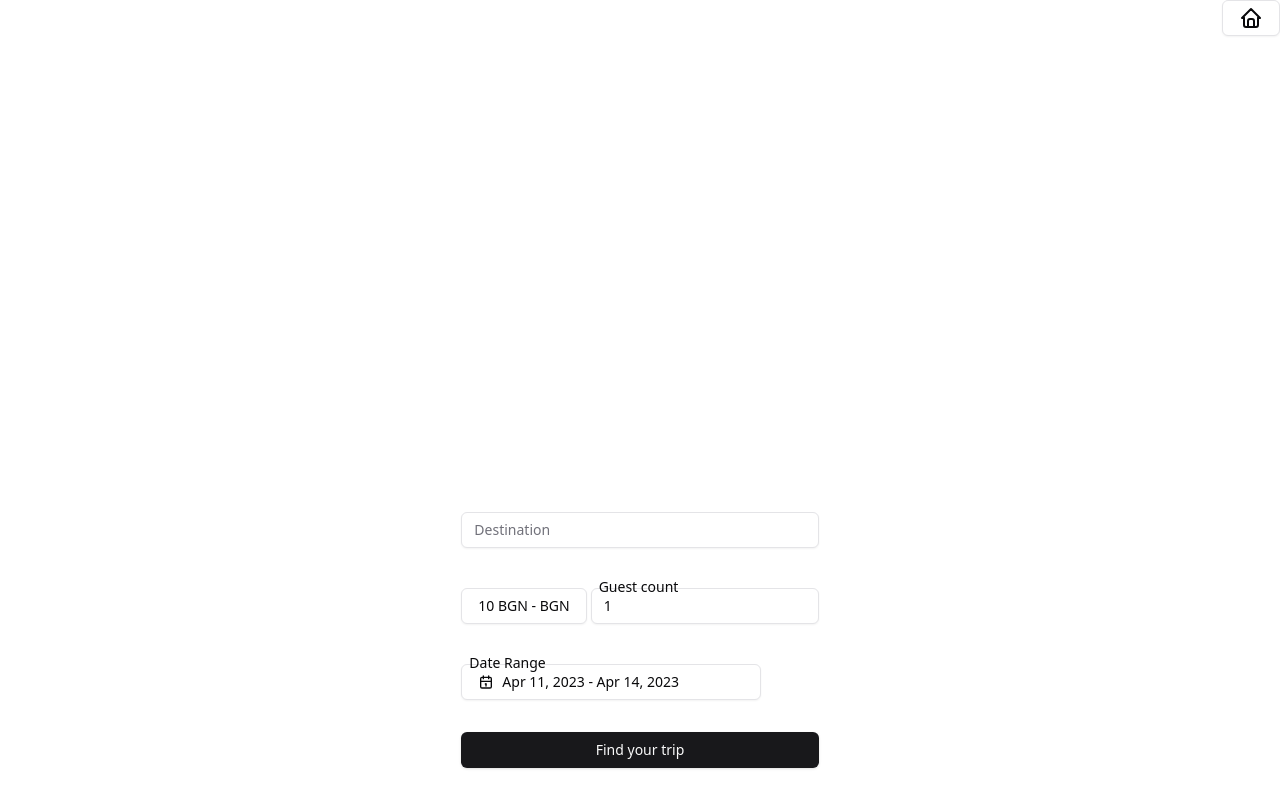
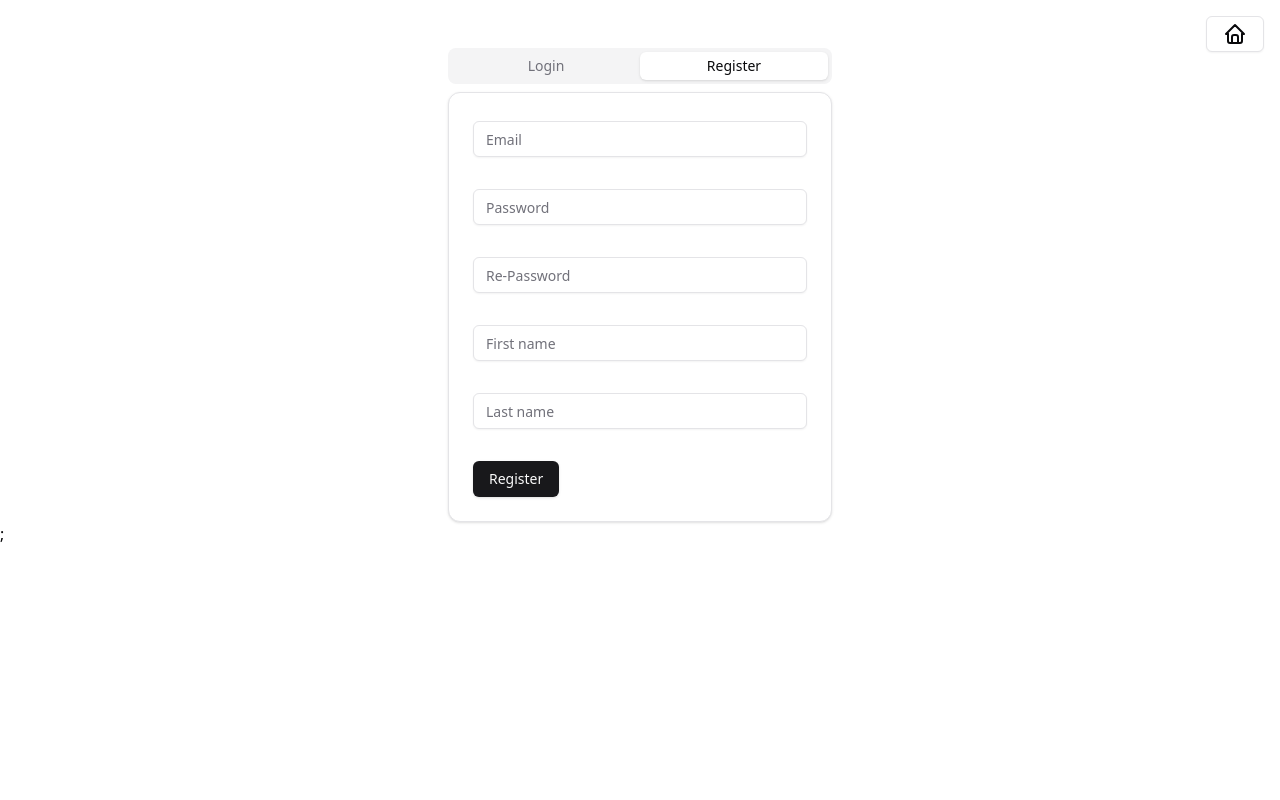
Before and after one commit to Nv4n/travel-agency-fusion, a React (Vite) app in the folder fusion/: page /register in a window 1280 px wide. Built offline with nearby package versions, Linux system fonts and the light colour scheme.

Commit message:
Auth page finished

```diff
--- a/fusion/package.json
+++ b/fusion/package.json
@@ -21,6 +21,7 @@
     "@radix-ui/react-popover": "^1.0.6",
     "@radix-ui/react-separator": "^1.0.3",
     "@radix-ui/react-slot": "^1.0.2",
+    "@radix-ui/react-tabs": "^1.0.4",
     "@t3-oss/env-core": "^0.4.1",
     "@tabler/icons-react": "^2.22.0",
     "@tanstack/react-query": "^4.29.17",
--- /dev/null
+++ b/fusion/src/model/formSchemas/SchemaUserAuthenticate.ts
@@ -0,0 +1,34 @@
+import { z } from "zod";
+
+export const schemaLoginUser = z.object({
+	email: z.string().email({ message: "Invalid email" }).nonempty(),
+	password: z
+		.string()
+		.min(8)
+		.max(32)
+		.regex(
+			/^(?=.*[a-z])(?=.*[A-Z])(?=.*\d)(?=.*[$@$!%*?&_])[A-Za-z\d$@$!%*?&_]{8,32}$/
+		)
+		.nonempty(),
+});
+
+export const schemaRegisterUser = schemaLoginUser
+	.extend({
+		repassword: z.string().nonempty(),
+		fname: z
+			.string()
+			.min(2)
+			.max(50)
+			.regex(/^[A-Za-z]{2,50}$/, "Use only letters")
+			.nonempty(),
+		lname: z
+			.string()
+			.min(2)
+			.max(50)
+			.regex(/^[A-Za-z]{2,50}$/, "Use only letters")
+			.nonempty(),
+	})
+	.refine((data) => data.password === data.repassword, {
+		message: "Re-password is not the same as Password",
+		path: ["repassword"],
+	});
--- /dev/null
+++ b/fusion/src/pages/AuthenticateUser.tsx
@@ -0,0 +1,36 @@
+import { LoginForm } from "@/components/forms/LoginForm";
+import { RegisterForm } from "@/components/forms/RegisterForm";
+import { Card, CardHeader } from "@/components/ui/card";
+import { Tabs, TabsContent, TabsList, TabsTrigger } from "@/components/ui/tabs";
+import { useLocation } from "react-router-dom";
+
+export const AuthenticateUser = () => {
+	const location = useLocation();
+	console.log(location.pathname);
+
+	return (
+		<Tabs
+			defaultValue={location.pathname.slice(1) || "register"}
+			className="mx-auto w-96 pt-12"
+		>
+			<TabsList className="grid w-full grid-cols-2">
+				<TabsTrigger value="login">Login</TabsTrigger>
+				<TabsTrigger value="register">Register</TabsTrigger>
+			</TabsList>
+			<TabsContent value="login">
+				<Card>
+					<CardHeader>
+						<LoginForm className="space-y-2"></LoginForm>
+					</CardHeader>
+				</Card>
+			</TabsContent>
+			<TabsContent value="register">
+				<Card>
+					<CardHeader>
+						<RegisterForm className="space-y-2"></RegisterForm>
+					</CardHeader>
+				</Card>
+			</TabsContent>
+		</Tabs>
+	);
+};
--- a/fusion/src/pages/Home.tsx
+++ b/fusion/src/pages/Home.tsx
@@ -1,13 +1,9 @@
-import { UserNav } from "@/components/UserNav";
 import { SearchHotelForm } from "@/components/forms/SearchHotelForm";
 
 export const Home = () => {
 	return (
-		<div className="flex h-screen flex-col">
-			<nav className="ml-auto space-x-4">
-				<UserNav />
-			</nav>
-			<SearchHotelForm className=" mb-8 ml-auto mr-auto mt-auto h-max w-max"></SearchHotelForm>
+		<div className="fixed bottom-0 left-[50%] flex w-full flex-col pb-8">
+			<SearchHotelForm className="ml-auto mr-auto mt-auto"></SearchHotelForm>
 		</div>
 	);
 };
--- /dev/null
+++ b/fusion/src/pages/Layout.tsx
@@ -0,0 +1,21 @@
+import { UserNav } from "@/components/UserNav";
+import { Outlet } from "react-router-dom";
+
+export const Layout = () => {
+	return (
+		<>
+			<header>
+				<nav className="sticky right-0 top-0 ">
+					<ul>
+						<li className="absolute right-0 top-0 p-4">
+							<UserNav></UserNav>
+						</li>
+					</ul>
+				</nav>
+			</header>
+			<main>
+				<Outlet></Outlet>;
+			</main>
+		</>
+	);
+};
--- a/fusion/src/pages/LoginForm.tsx
+++ /dev/null
@@ -1,3 +0,0 @@
-export const LoginForm = () => {
-	return <h1>LOGIN FORM</h1>;
-};
```
Also changed, not shown: fusion/src/client/App.tsx (+22 -3 lines), 1 other file (tests, documents, lock files or other folders).
